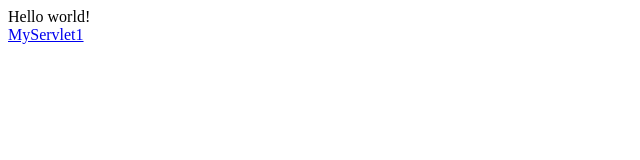
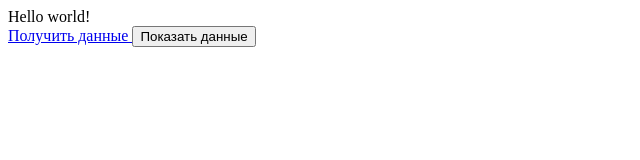
Before and after one commit to KENTyku/MyServlets, a plain HTML site: page web/index.html in a window 1280 px wide. Shown: the whole page, without its empty margins (0-640 px from the left). Drawn offline with Linux system fonts and the light colour scheme.

Commit message:
Добавил кнопку (для теста)

```diff
--- a/web/index.html
+++ b/web/index.html
@@ -11,7 +11,9 @@ only with the author's permission
     </head>
     <body>
         <div>Hello world! <br>
-            <a href=MyServlet1 >MyServlet1</a>
+            <a href=MyServlet1 > Получить данные </a>
+            <input type="submit" value="Показать данные" name="тест" />
+
         </div>
     </body>
 </html>
```
